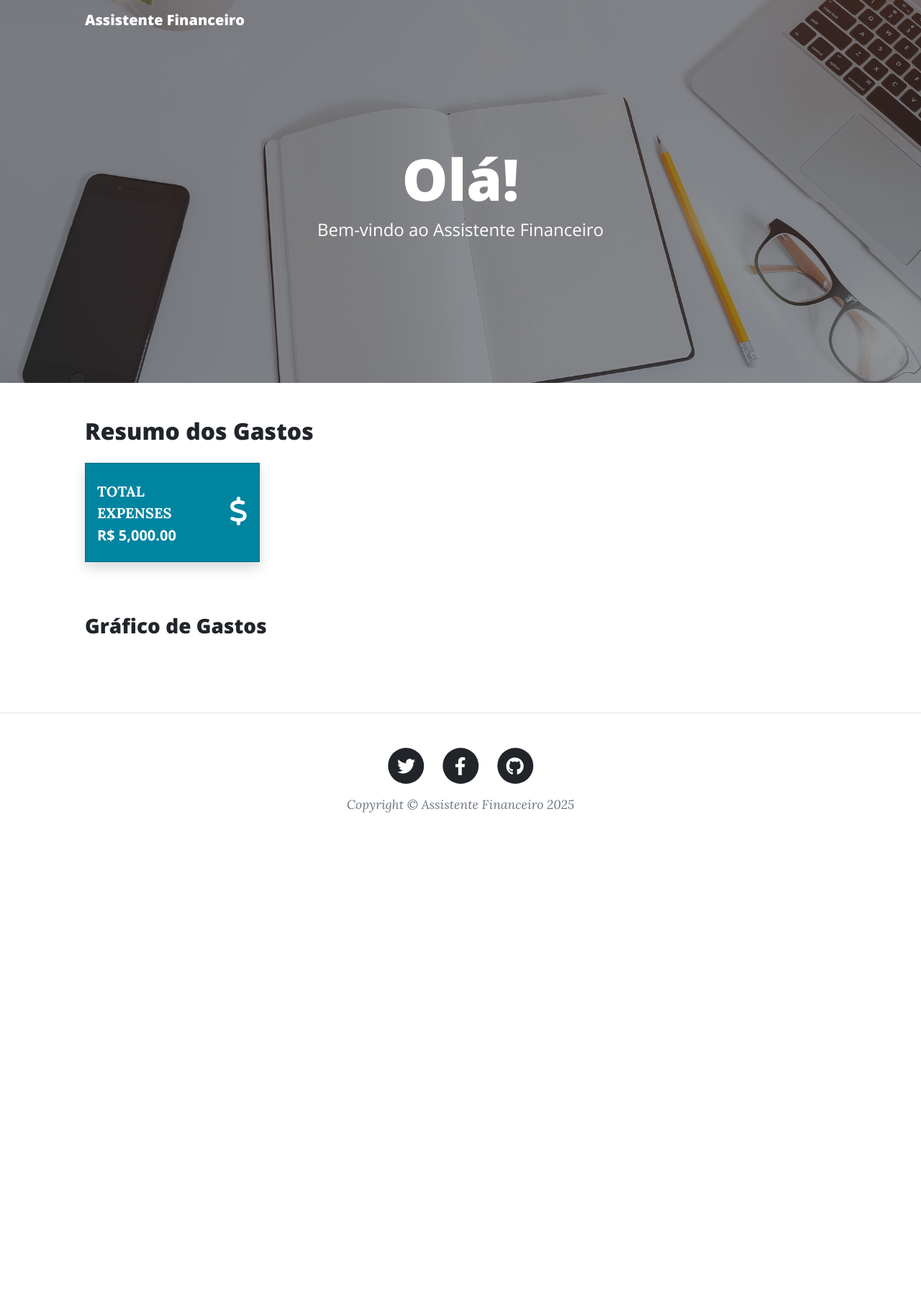
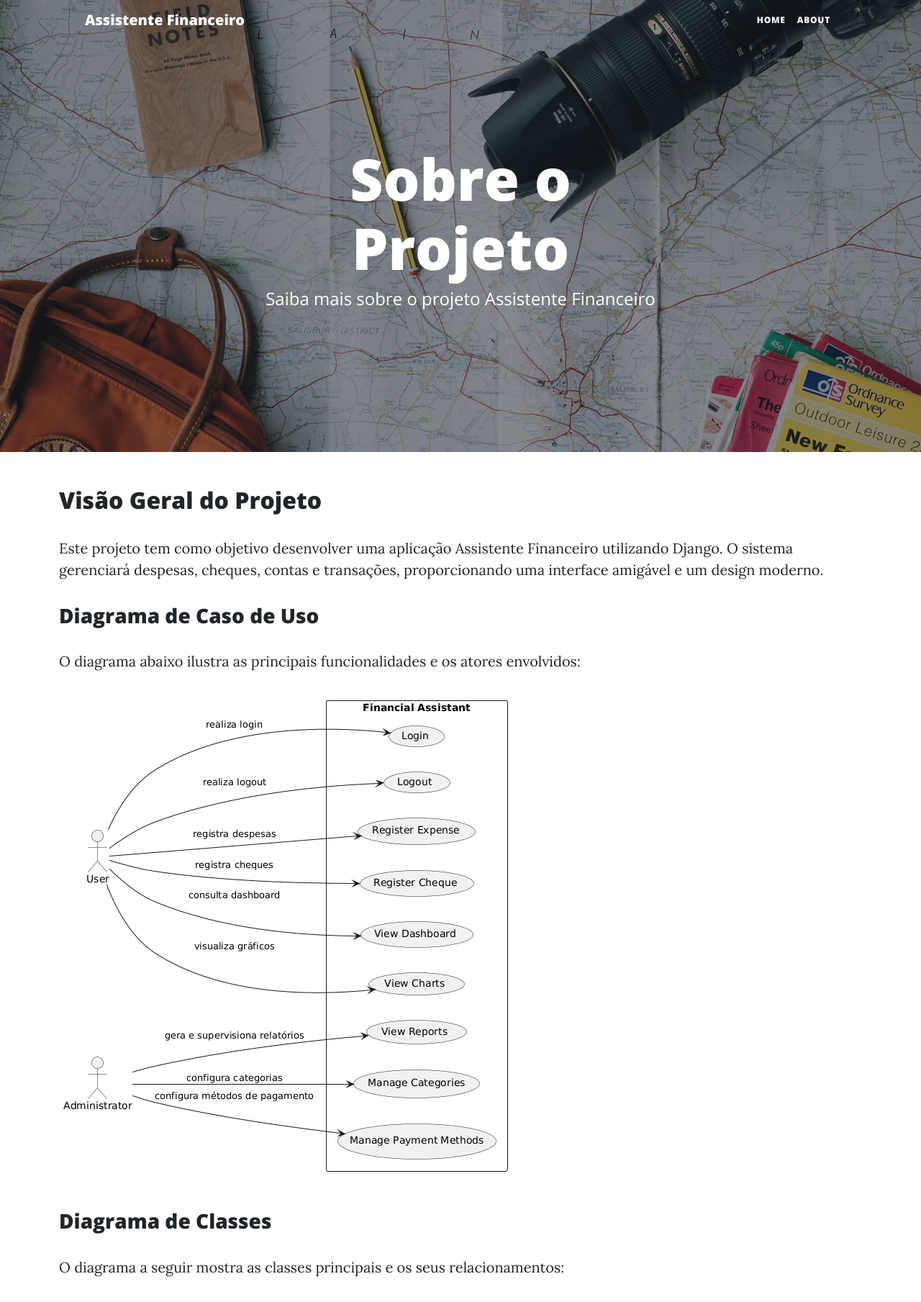
Before and after one commit to EduardoCavazin/project-naes, a Django app: page /about/ in a window 1280 px wide. Shown: the top 1809 px of the page at 72% size. Before the commit the page ends 1129 px from the top, so only its background shows below. Run offline with Django 5.2, Linux system fonts and the light colour scheme; some libraries are stand-ins or nearby versions.

Commit message:
Criação da página "About"

```diff
--- a/paginasweb/templates/paginasweb/about.html
+++ b/paginasweb/templates/paginasweb/about.html
@@ -0,0 +1,45 @@
+{% extends "paginasweb/models/base.html" %}
+{% load static %}
+
+{% block title %}Sobre - Assistente Financeiro{% endblock %}
+
+{% block header %}
+<header class="masthead" style="background-image: url('{% static "assets/img/about-bg.jpg" %}')">
+  <div class="container position-relative px-4 px-lg-5">
+    <div class="row gx-4 gx-lg-5 justify-content-center">
+      <div class="col-md-10 col-lg-8 col-xl-7">
+        <div class="page-heading">
+          <h1>Sobre o Projeto</h1>
+          <span class="subheading">Saiba mais sobre o projeto Assistente Financeiro</span>
+        </div>
+      </div>
+    </div>
+  </div>
+</header>
+{% endblock header %}
+
+{% block content %}
+<div class="container my-5">
+  <h2>Visão Geral do Projeto</h2>
+  <p>
+    Este projeto tem como objetivo desenvolver uma aplicação Assistente Financeiro utilizando Django. O sistema gerenciará despesas, cheques, contas e transações,
+    proporcionando uma interface amigável e um design moderno.
+  </p>
+
+  <h3>Diagrama de Caso de Uso</h3>
+  <p>
+    O diagrama abaixo ilustra as principais funcionalidades e os atores envolvidos:
+  </p>
+  <img src="{% static 'assets/diagrams/Diagrama Caso de Uso NAES.png' %}" alt="Diagrama de Caso de Uso" class="img-fluid mb-5">
+
+  <h3>Diagrama de Classes</h3>
+  <p>
+    O diagrama a seguir mostra as classes principais e os seus relacionamentos:
+  </p>
+  <img src="{% static 'assets/diagrams/Diagrama Classe NAES.png' %}" alt="Diagrama de Classes" class="img-fluid mb-5">
+
+  <p>
+    Essa documentação ajuda a esclarecer a estrutura geral e as decisões de design aplicadas durante o desenvolvimento do projeto.
+  </p>
+</div>
+{% endblock content %}
--- a/paginasweb/templates/paginasweb/models/base.html
+++ b/paginasweb/templates/paginasweb/models/base.html
@@ -33,9 +33,9 @@
       </button>
       <div class="collapse navbar-collapse" id="navbarResponsive">
         <ul class="navbar-nav ms-auto py-4 py-lg-0">
-          {% comment %} <li class="nav-item"><a class="nav-link" href="{% url 'index' %}">Home</a></li>
+          <li class="nav-item"><a class="nav-link" href="{% url 'index' %}">Home</a></li>
           <li class="nav-item"><a class="nav-link" href="{% url 'about' %}">About</a></li>
-          <li class="nav-item"><a class="nav-link" href="{% url 'post' %}">Posts</a></li>
+          {% comment %} <li class="nav-item"><a class="nav-link" href="{% url 'post' %}">Posts</a></li>
           <li class="nav-item"><a class="nav-link" href="{% url 'contact' %}">Contact</a></li> {% endcomment %}
         </ul>
       </div>
--- a/paginasweb/urls.py
+++ b/paginasweb/urls.py
@@ -1,7 +1,7 @@
 from django.urls import path
-from .views import IndexView
+from .views import IndexView, AboutView
 
 urlpatterns = [
     path("", IndexView.as_view(), name="index"),
-    path("about/", IndexView.as_view(), name="about"),
+    path("about/", AboutView.as_view(), name="about"),
 ]
--- a/paginasweb/views.py
+++ b/paginasweb/views.py
@@ -5,5 +5,12 @@ class IndexView(TemplateView):
 
     def get_context_data(self, **kwargs):
         context = super().get_context_data(**kwargs)
-        # Adicione dados ao contexto, se necessário
+
         return context
+
+class AboutView(TemplateView):
+    template_name = "paginasweb/about.html"
+
+    def get_context_data(self, **kwargs):
+        context = super().get_context_data(**kwargs)
+        return context
```
Also changed, not shown: static/assets/diagrams/Diagrama Caso de Uso NAES.png (added), static/assets/diagrams/Diagrama Classe NAES.png (added).
